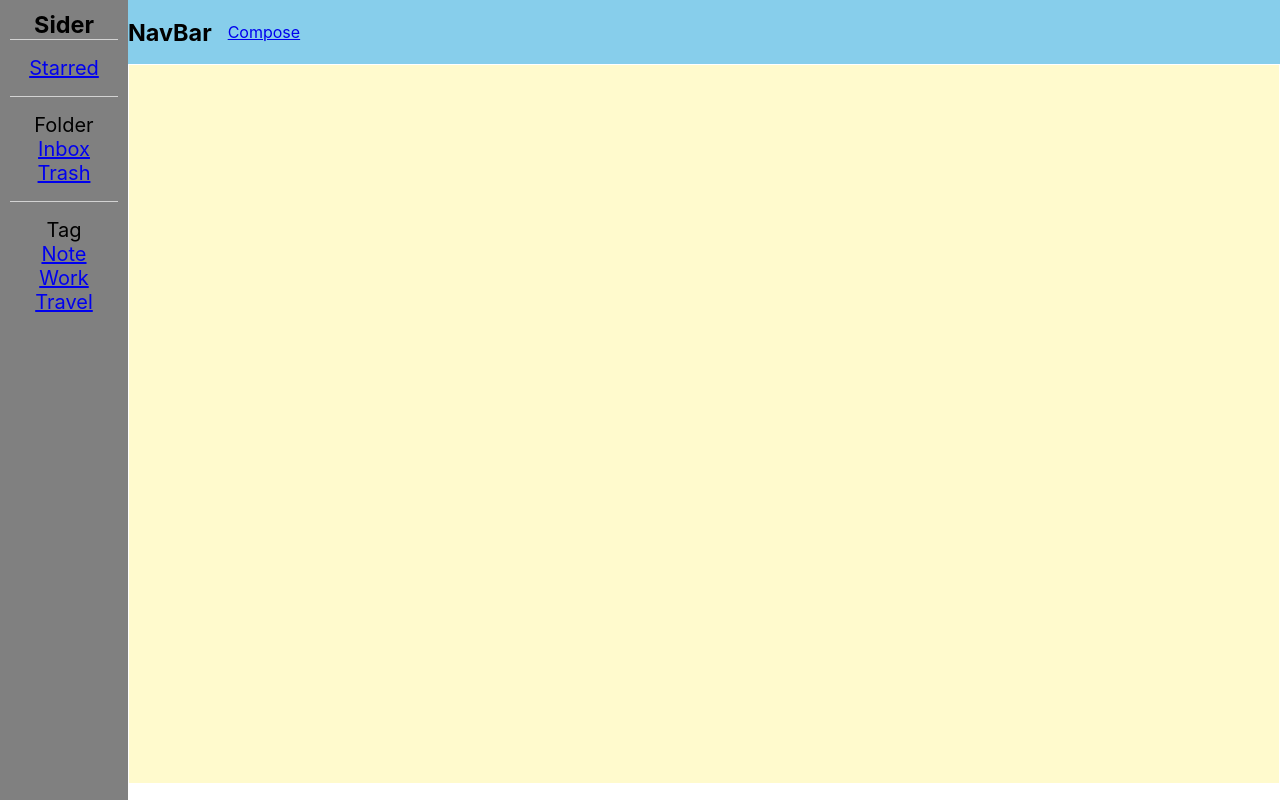
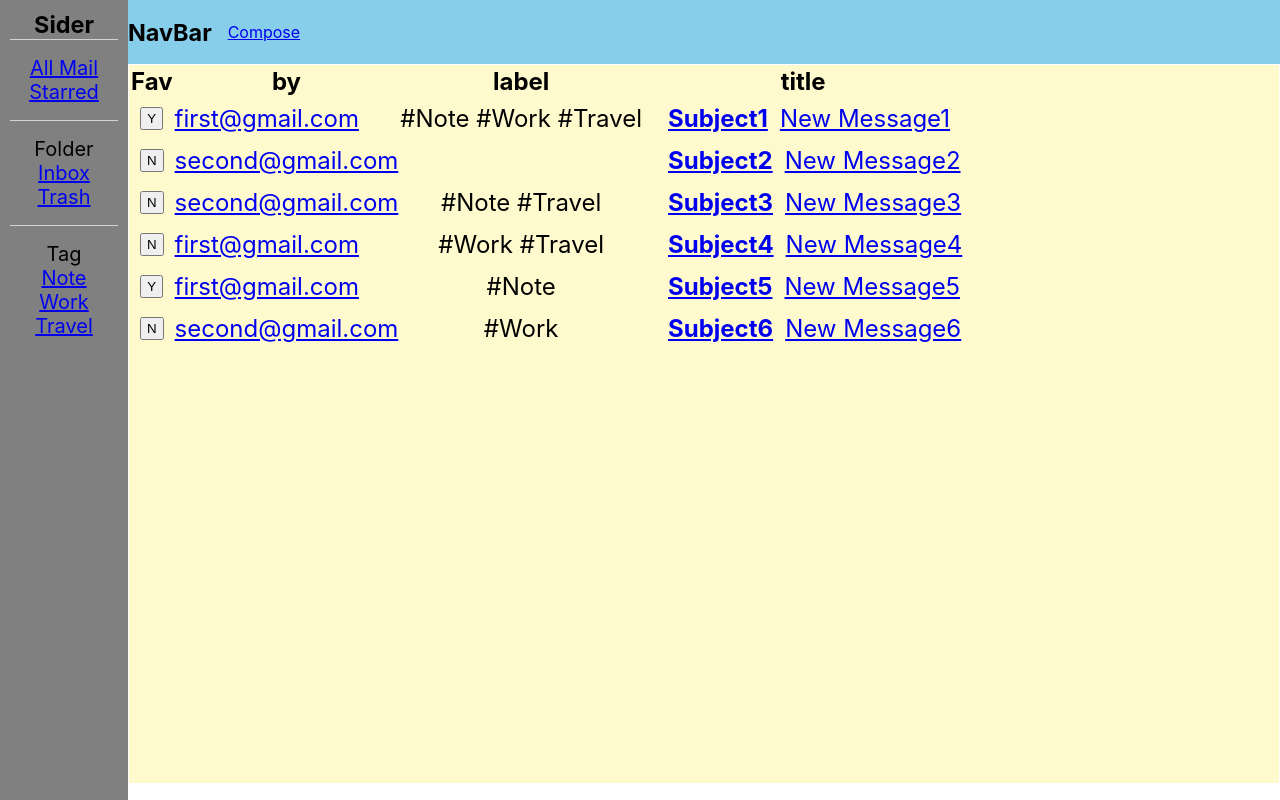
Before and after one commit to koidzt/gmail-test, a React (Create React App) app: page / in a window 1280 px wide. Built offline with nearby package versions, Linux system fonts and the light colour scheme.

Commit message:
add AllMail

```diff
--- a/src/App.js
+++ b/src/App.js
@@ -2,6 +2,7 @@ import { BrowserRouter, Route, Switch } from 'react-router-dom';
 import './App.css';
 import NavBar from './components/NavBar/NavBar';
 import SiderMenu from './components/SiderMenu/SiderMenu';
+import AllMail from './containers/AllMail/AllMail';
 import Compose from './containers/Compose/Compose';
 import Mail from './containers/Mail/Mail';
 import MailBox from './containers/MailBox/MailBox';
@@ -25,10 +26,10 @@ function App() {
                   <MailBox path="trash" />
                 </Route>
                 <Route exact path="/tag/:tag" component={Tag} />
-
                 <Route exact path="/starred" component={Starred} />
                 <Route exact path="/compose" component={Compose} />
                 <Route exact path="/mail/:id" component={Mail} />
+                <Route exact path="/" component={AllMail} />
               </div>
             </div>
           </div>
--- a/src/components/SiderMenu/SiderMenu.js
+++ b/src/components/SiderMenu/SiderMenu.js
@@ -29,6 +29,11 @@ function SiderMenu() {
       <h3>Sider</h3>
       <ul>
         <div style={{ borderTop: '1px solid lightgrey', padding: '16px 0' }}>
+          <li>
+            <Link to="/">
+              <p>All Mail</p>
+            </Link>
+          </li>
           <li>
             <Link to="/starred">
               <p>Starred</p>
--- /dev/null
+++ b/src/containers/AllMail/AllMail.js
@@ -0,0 +1,87 @@
+import React, { useEffect, useState } from 'react';
+import { Link } from 'react-router-dom';
+
+function AllMail() {
+  const [mail, setMail] = useState([]);
+
+  useEffect(() => {
+    fetch('mock/mail.json', {
+      headers: {
+        'Content-Type': 'application/json',
+        Accept: 'application/json',
+      },
+    })
+      .then((res) => {
+        // console.log(res);
+        return res.json();
+      })
+      .then((jsonResponse) => {
+        // console.log(jsonResponse);
+        setMail(jsonResponse);
+      });
+  }, []);
+
+  // console.log(mail);
+
+  return (
+    <div className="mail-box">
+      <table>
+        <thead>
+          <tr>
+            <th>Fav</th>
+            <th>by</th>
+            <th>label</th>
+            <th>title</th>
+          </tr>
+        </thead>
+        <tbody>
+          {mail.map((row) => {
+            return (
+              <tr>
+                <td
+                  style={{
+                    height: '40px',
+                    display: 'flex',
+                    flexDirection: 'column',
+                    justifyContent: 'center',
+                    alignItems: 'center',
+                  }}
+                >
+                  <button
+                    style={{ padding: '2px 5px' }}
+                    onClick={() => {
+                      mail[row.id - 1].star = !mail.find((item) => item.id === row.id).star;
+                      setMail([...mail]);
+                    }}
+                  >
+                    {row.star === true ? 'Y' : 'N'}
+                  </button>
+                </td>
+                <td style={{ textAlign: 'start' }}>
+                  <Link to={`mail/${row.id}`}>{row.by} </Link>
+                </td>
+                <td>{row.tag.map((label) => `#${label} `)}</td>
+                <td>
+                  <Link
+                    to={`mail/${row.id}`}
+                    style={{
+                      display: 'flex',
+                      flexDirection: 'row',
+                      justifyContent: 'flex-start',
+                      paddingLeft: '1em',
+                    }}
+                  >
+                    <b style={{ paddingRight: '0.5em' }}>{row.title}</b>
+                    <p>{row.message}</p>
+                  </Link>
+                </td>
+              </tr>
+            );
+          })}
+        </tbody>
+      </table>
+    </div>
+  );
+}
+
+export default AllMail;
--- a/src/containers/Compose/Compose.js
+++ b/src/containers/Compose/Compose.js
@@ -51,7 +51,7 @@ function Compose() {
       subject: '',
       message: '',
     });
-    history.push('/inbox');
+    history.push('/');
   };
 
   return (
```
